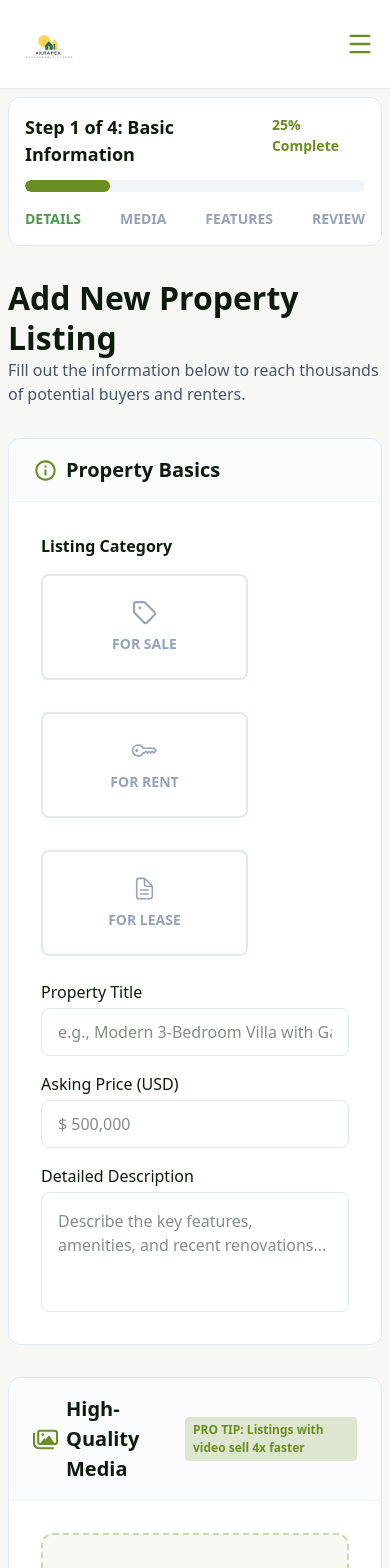
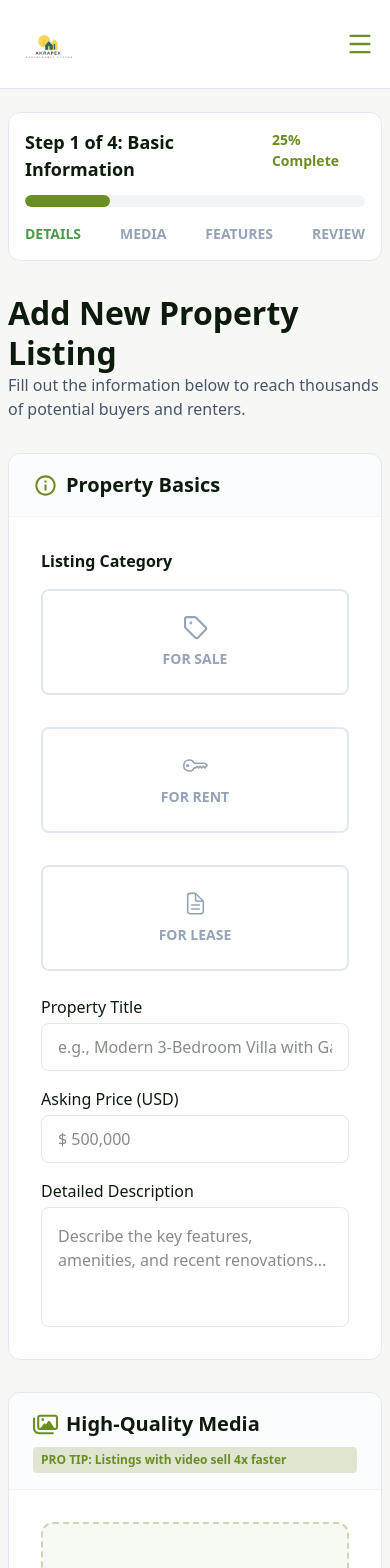
Before and after one commit to Akrapex/BRIVV-PROJECT, a React (Vite) app in the folder Brivv/: page /add-new-property in a window 390 px wide. Shown: the top 1568 px of the page. Built offline with nearby package versions, Linux system fonts and the light colour scheme.

Commit message:
upadte on property page

```diff
--- a/Brivv/src/components/DashboardComps/ProfileHeader.tsx
+++ b/Brivv/src/components/DashboardComps/ProfileHeader.tsx
@@ -22,8 +22,9 @@ function ProfileHeader() {
 
   return (
     <>
+      {/* fixed top-0 left-0 z-50 w-full */}
       {/* Header */}
-      <div className="sticky top-0 z-10 py-3 px-4 md:px-10 flex items-center justify-between bg-white border-l border-b border-[#E7EDF3]">
+      <div className="sticky top-0 z-10 w-full py-3 px-4 md:px-10 flex items-center justify-between bg-white border-l border-b border-[#E7EDF3] ">
         {/* Search (hidden on mobile) */}
         <form className="hidden md:flex px-4 items-center gap-3 bg-[#E7EDF3] rounded-lg">
           <AiOutlineSearch color="#4C739A" />
@@ -36,7 +37,7 @@ function ProfileHeader() {
 
         {/* Right Section */}
         <div className="flex items-center w-full md:w-auto gap-4">
-          <img src={logo} alt="" className="w-14 block lg:hidden" />
+          <img src={logo} alt="" className="w-20 block md:hidden" />
           {/* Desktop Icons */}
           <div className="hidden md:flex items-center gap-4 relative">
             <span className="relative flex items-center justify-center w-10 h-10 bg-[#E7EDF3] rounded-lg cursor-pointer">
@@ -86,10 +87,9 @@ function ProfileHeader() {
           </button>
         </div>
       </div>
-
       {/* Mobile Menu */}
       {isOpen && (
-        <div className="md:hidden px-4 py-4 bg-white border-b border-[#E7EDF3]">
+        <div className="md:hidden px-4 py-4 bg-white border-b border-[#E7EDF3] ">
           {/* Search */}
           <form className="mb-4 px-4 flex items-center gap-3 bg-[#E7EDF3] rounded-lg">
             <AiOutlineSearch color="#4C739A" />
--- a/Brivv/src/components/addNewPropertyComps/ProgressBar.tsx
+++ b/Brivv/src/components/addNewPropertyComps/ProgressBar.tsx
@@ -32,7 +32,7 @@ function ProgressBar({ currentStep, steps, range }: Props) {
   }, [currentStep, range]);
 
   return (
-    <div className="p-4 bg-white border border-tertiary rounded-xl">
+    <div className="p-4 bg-white border border-tertiary rounded-xl mt-26">
       <div className="flex justify-between mb-3">
         <h1 className="text-[18px] font-bold text-[#0D1B0D]">
           Step {currentStep} of {steps.length}: {steps[currentStep - 1].title}
--- a/Brivv/src/components/addNewPropertyComps/PropertiesHeader.tsx
+++ b/Brivv/src/components/addNewPropertyComps/PropertiesHeader.tsx
@@ -11,7 +11,8 @@ function PropertiesHeader() {
   };
 
   return (
-    <header className="w-full bg-white border-b border-tertiary">
+    <header className="w-full bg-white border-b border-tertiary fixed top-0 left-0  z-50">
+
       <div className="flex items-center justify-between px-4 md:px-8 lg:px-20 py-3">
         <Link to="/">
           <img src="/images/logo.png" alt="logo" className="w-16 md:w-18" />
@@ -45,7 +46,7 @@ function PropertiesHeader() {
       </div>
       {/* Mobile Menu */}
       {isOpen && (
-        <div className="lg:hidden px-4 pb-4">
+        <div className="lg:hidden px-4 pb-4 ">
           <nav className="flex justify-center flex-col items-center mx-auto gap-6 text-lg font-semibold">
             {navLink.map((link) => (
               <Link to={link.href} className="text-left py-2 ">
--- a/Brivv/src/components/addNewPropertyComps/PropertyCard.tsx
+++ b/Brivv/src/components/addNewPropertyComps/PropertyCard.tsx
@@ -8,10 +8,12 @@ interface Type {
 function PropertyCard({ icon, headerText, component, badge }: Type) {
   return (
     <div className="my-8 bg-white border border-tertiary rounded-xl overflow-hidden">
-      <header className="py-4 px-6 bg-[#F8FAFC80] border-b border-[#F1F5F9] flex items-center justify-between gap-2 ">
-        <div className="flex items-center gap-2 ">
+      <header className="py-4 px-6 bg-[#F8FAFC80] border-b border-[#F1F5F9] lg:flex flex-row items-center justify-between gap-2 lg:space-y-0 space-y-2">
+        <div className="flex  items-center gap-2 ">
           <p className="text-[#6B8E23]">{icon}</p>
-          <h2 className="text-[20px] font-bold text-[#0D1B0D]">{headerText}</h2>
+          <h2 className="text-[20px] font-bold text-[#0D1B0D] lg:mt-0 ">
+            {headerText}
+          </h2>
         </div>
 
         {badge && badge}
--- a/Brivv/src/components/addNewPropertyComps/SelectionTypeCard.tsx
+++ b/Brivv/src/components/addNewPropertyComps/SelectionTypeCard.tsx
@@ -9,7 +9,7 @@ function SelectionTypeCard({ label, icon, active, onclick }: ListingCategory) {
   return (
     <div
       onClick={onclick}
-      className={`grow w-51.75 flex flex-col justify-center items-center gap-2 py-6 border-2 ${active ? "border-[#6B8E23] text-[#6B8E23] bg-[#f8f9f4]" : "border-tertiary text-[#94A3B8]"} rounded-lg cursor-pointer transition-all duration-300`}
+      className={`grow w-full lg:w-51.75 flex flex-col justify-center items-center gap-2 py-6 border-2  ${active ? "border-[#6B8E23] text-[#6B8E23] bg-[#f8f9f4]" : "border-tertiary text-[#94A3B8]"} rounded-lg cursor-pointer transition-all duration-300 `}
     >
       {icon}
       <h4 className="text-[14px] font-bold">{label}</h4>
--- a/Brivv/src/components/addNewPropertyComps/StepNavigation.tsx
+++ b/Brivv/src/components/addNewPropertyComps/StepNavigation.tsx
@@ -1,5 +1,4 @@
 import { IoMdArrowBack, IoMdArrowForward } from "react-icons/io";
-import { FaRegCheckCircle } from "react-icons/fa";
 import type { Steps } from "../../Properties";
 import { FaRegCheckCircle } from "react-icons/fa";
 
@@ -15,7 +14,7 @@ function StepNavigation({ currentStep, steps, nextStep, prevStep }: Props) {
   const min = currentStep === 1;
 
   return (
-    <div className="py-4 sm:py-6 mt-6 flex flex-col sm:flex-row gap-3 sm:gap-4 border-t border-tertiary">
+    <div className="py-4 sm:py-6 mt-6 flex flex-col sm:flex-row gap-3 sm:gap-4 border-t border-tertiary ">
       <button
         onClick={prevStep}
         className="flex items-center gap-1 text-[#64748B] py-2 sm:py-3 px-4 sm:px-6 cursor-pointer font-bold text-[13px] sm:text-[14px]"
@@ -38,9 +37,13 @@ function StepNavigation({ currentStep, steps, nextStep, prevStep }: Props) {
       >
         {currentStep === steps.length
           ? "Discard Draft"
-          :` Next: ${steps[currentStep].title}`}
+          : `Next: ${steps[currentStep].title}`}
         {currentStep < 3 && <IoMdArrowForward size={22} />}
-        {currentStep === 3 && <FaRegCheckCircle size={20}/>}
+        {currentStep === 3 && <FaRegCheckCircle size={20} />}
+        {/* {currentStep === steps.length
+          ? "Discard Draft"
+          : `Next: ${steps[currentStep].title}`}
+        {!max && <IoMdArrowForward size={20} />} */}
       </button>
     </div>
   );
```
